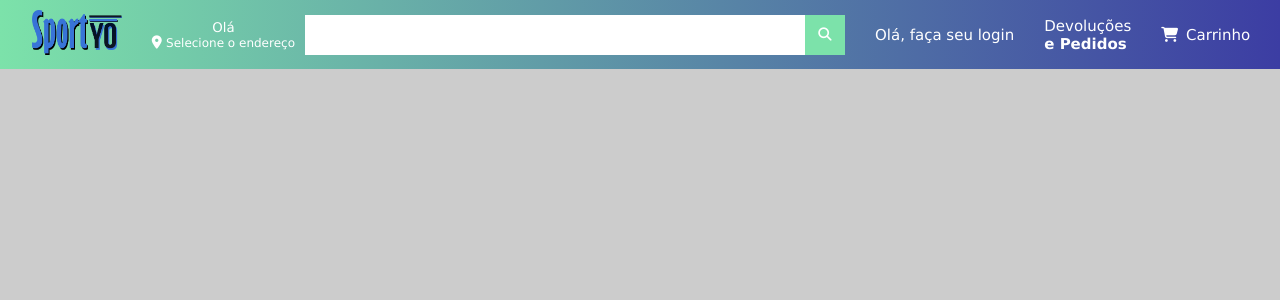
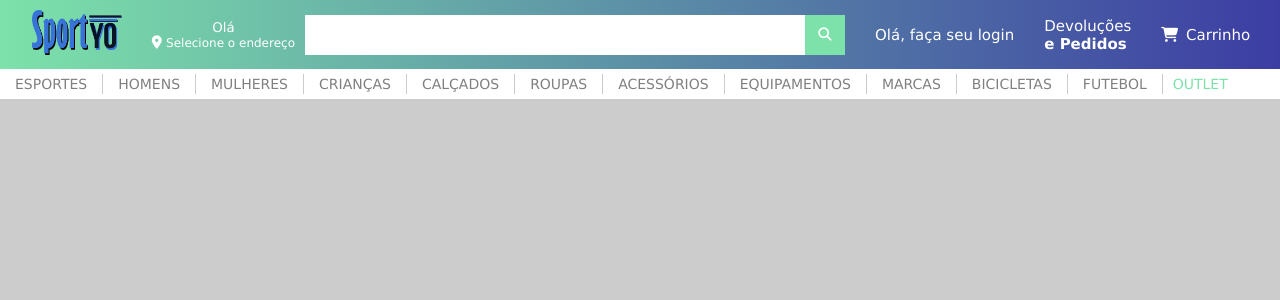
Before and after one commit to JonasCavalcanteDuarte/Store-SportYo, a PHP site: page / in a window 1280 px wide. Shown: the top 300 px of the page. Run offline with PHP 8.4, Linux system fonts and the light colour scheme; some libraries are stand-ins or nearby versions.

Commit message:
Creating the nav bar
 Criei a nav bar de menu principal do site, tanto no index quanto no arquivo css que será utilizado em todas as páginas.

```diff
--- a/css/pattern-styles.css
+++ b/css/pattern-styles.css
@@ -16,12 +16,6 @@ header{
     padding: 10px 0;
 }
 
-div{
-    display: flex;
-    justify-content: center;
-    align-items: center;
-}
-
 a{
     text-decoration: none;
     color: white;
@@ -37,9 +31,18 @@ body{
     background-color: #ccc;
 }
 
-/*ID's Settings*/
+li{
+    list-style: none;
+}
 
-/*Class Settings*/
+/*START HEADER*/
+
+#container{
+    display: flex;
+    justify-content: center;
+    align-items: center;
+}
+
 .logo img{
     width: 100px;
     padding-left: 10px;
@@ -50,6 +53,9 @@ body{
     padding-left: 30px;
     font-size: 15px;
     cursor: pointer;
+    display: flex;
+    justify-content: center;
+    align-items: center;
 }
 
 .input-search form{
@@ -71,3 +77,71 @@ body{
     height: 40px;
     background-color: #7ce2aa;
 }
+/*END HEADER*/
+
+/* START NAV BAR*/
+
+#top-bar{
+    background-color: white;
+    height: 30px;
+    width: 100%;
+    padding-top: 5px;
+    display: flex;
+    position: relative;
+}
+
+.top-bar-items-more{
+    display: none;
+}
+
+.link-top-bar{
+    color: grey;
+    font-size: 14px;
+    text-decoration: none;
+    cursor: pointer;
+    padding: 2px 15px;
+    border-right: solid 1px;
+    border-color: #ccc;
+    transition: all 400ms ease;
+}
+.link-top-bar2{
+    color: #7ce2aa;
+    font-size: 14px;
+    text-decoration: none;
+    cursor: pointer;
+    padding: 2px 10px;
+}
+
+.link-top-bar:hover,.link-top-bar2:hover{
+    color: white;
+    outline: 1px solid #7ce2aa;
+    background-color: #ccc;
+    border-radius: 2px;
+}
+
+.top-bar-items-more{
+    left: 5px;
+}
+
+.top-bar-items-more a{
+    color:pink
+}
+
+.top-bar-items:hover .top-bar-items-more{
+    display: block;
+    margin-top: 6px;
+    background-color: white;
+    outline: 1px solid grey;
+    border-radius: 2px;
+    height: 350px;
+    width: 99%;
+    position: absolute;
+}
+
+.item-more-title{
+    color: grey;
+    font-size: 15px;
+    padding: 10px 10px;
+}
+
+/*END NAV BAR*/
--- a/index.html
+++ b/index.html
@@ -5,8 +5,7 @@
     <meta charset="UTF-8">
     <meta http-equiv="X-UA-Compatible" content="IE=edge">
     <meta name="viewport" content="width=device-width, initial-scale=1.0">
-    <link rel="stylesheet" type="text/css" href="./css/pattern-styles.css">
-    <link rel="stylesheet" type="text/css" href="./css/index-slider.css">
+    <link rel="stylesheet" type="text/css" href="css/pattern-styles.css">
     <script src="https://kit.fontawesome.com/c23e963244.js" crossorigin="anonymous"></script>
     <title>Sport Yo</title>
 </head>
@@ -17,7 +16,7 @@
         </div>
         <div class="text-info-header">
             <button>
-                <p><span>Olá</span><br><i class="fas fa-map-marker-alt" href="#"></i>
+                <p><span>Olá</span><br><i class="fas fa-map-marker-alt" href="#" style="font-size: 15pxx;"></i>
                     <span style="font-size: 12px;">Selecione o endereço</span>
                 </p>
             </button>
@@ -51,6 +50,78 @@
 </header>
 
 <body>
+    <nav id="top-bar">
+        <div class="top-bar-items">
+            <a class="link-top-bar sports-drop" href="#">ESPORTES</a>
+            <div class="top-bar-items-more">
+                <h2 class="item-more-title">Esportes</h2>
+                <a>teste</a>
+            </div>
+        </div>
+        <div class="top-bar-items">
+            <a class="link-top-bar" href="#">HOMENS</a>
+            <div class="top-bar-items-more">
+                <h2 class="item-more-title">Produtos para Homens</h2>
+            </div>
+        </div>
+        <div class="top-bar-items">
+            <a class="link-top-bar" href="#">MULHERES</a>
+            <div class="top-bar-items-more">
+                <h2 class="item-more-title">Produtos para Mulheres</h2>
+            </div>
+        </div>
+        <div class="top-bar-items">
+            <a class="link-top-bar" href="#">CRIANÇAS</a>
+            <div class="top-bar-items-more">
+                <h2 class="item-more-title">Produtos para Crianças</h2>
+            </div>
+        </div>
+        <div class="top-bar-items">
+            <a class="link-top-bar" href="#">CALÇADOS</a>
+            <div class="top-bar-items-more">
+                <h2 class="item-more-title">Calçados</h2>
+            </div>
+        </div>
+        <div class="top-bar-items">
+            <a class="link-top-bar" href="#">ROUPAS</a>
+            <div class="top-bar-items-more">
+                <h2 class="item-more-title">Roupas</h2>
+            </div>
+        </div>
+        <div class="top-bar-items">
+            <a class="link-top-bar" href="#">ACESSÓRIOS</a>
+            <div class="top-bar-items-more">
+                <h2 class="item-more-title">Acessórios</h2>
+            </div>
+        </div>
+        <div class="top-bar-items">
+            <a class="link-top-bar" href="#">EQUIPAMENTOS</a>
+            <div class="top-bar-items-more">
+                <h2 class="item-more-title">Equipamentos</h2>
+            </div>
+        </div>
+        <div class="top-bar-items">
+            <a class="link-top-bar" href="#">MARCAS</a>
+            <div class="top-bar-items-more">
+                <h2 class="item-more-title">Todas as Marcas</h2>
+            </div>
+        </div>
+        <div class="top-bar-items">
+            <a class="link-top-bar" href="#">BICICLETAS</a>
+            <div class="top-bar-items-more">
+                <h2 class="item-more-title">Tudo sobre Bicicletas</h2>
+            </div>
+        </div>
+        <div class="top-bar-items">
+            <a class="link-top-bar" href="#">FUTEBOL</a>
+            <div class="top-bar-items-more">
+                <h2 class="item-more-title">Artigos de Futebol</h2>
+            </div>
+        </div>
+        <div class="top-bar-items">
+            <a class="link-top-bar2" href="#">OUTLET</a>
+        </div>
+    </nav>
 
 </body>
 
```
